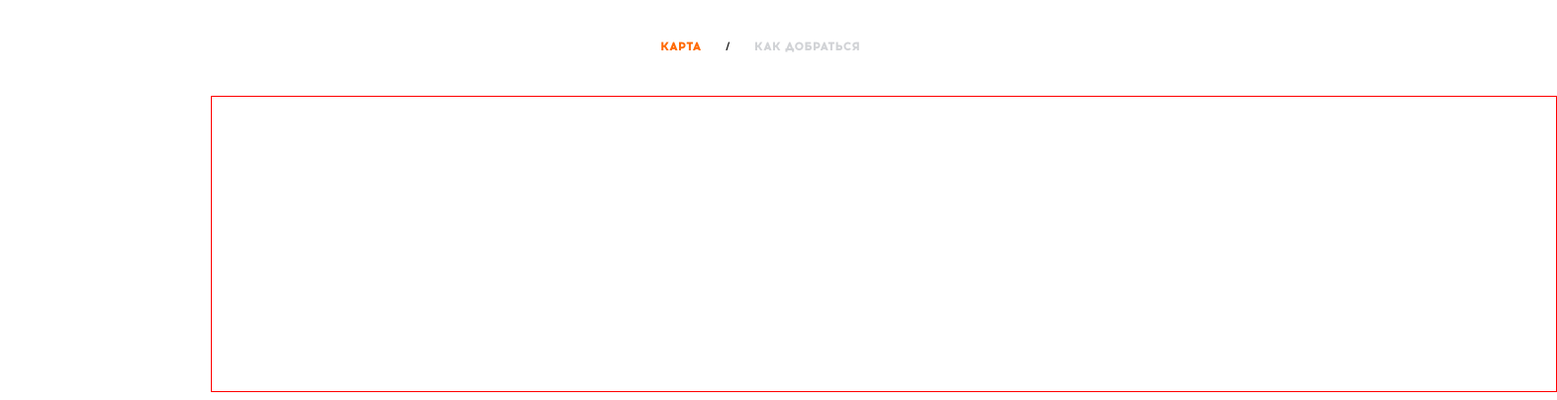
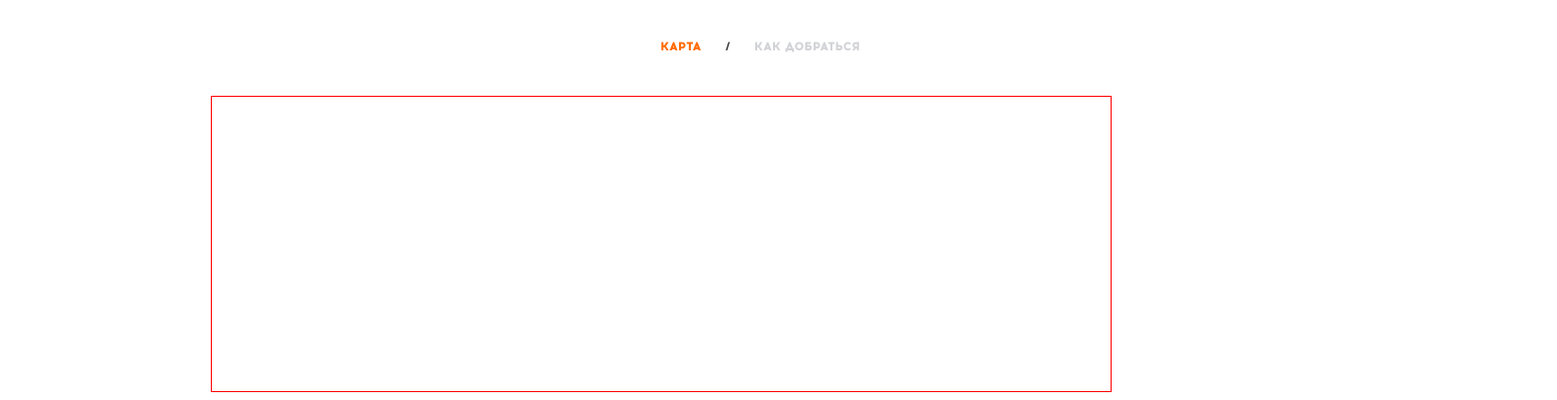
Before and after one commit to NadyaHristuk/Bootcamp4-FP, a plain HTML site: page src/index.html in a window 1536 px wide. Shown: the part 395-800 px from the top of the page at 99% size, 1573 px wide, since content can reach past the window. Drawn offline with nearby package versions, Linux system fonts and the light colour scheme; files that its build step writes are made by us from their sources.

Commit message:
fix media

```diff
--- a/src/scss/_contact.scss
+++ b/src/scss/_contact.scss
@@ -122,14 +122,14 @@
 @media (min-width: 960px) {
 
     .a-contact__section2 {
-        width: rem(960);
+        //width: rem(960);
     }
 }
 
-@media (min-width: 1440px) {
+@media (min-width: 1140px) {
 
     .a-contact__section2 {
-        width: rem(1360);
+        //width: rem(1360);
     }
     .a-contact__title {
         text-align: left;
```
